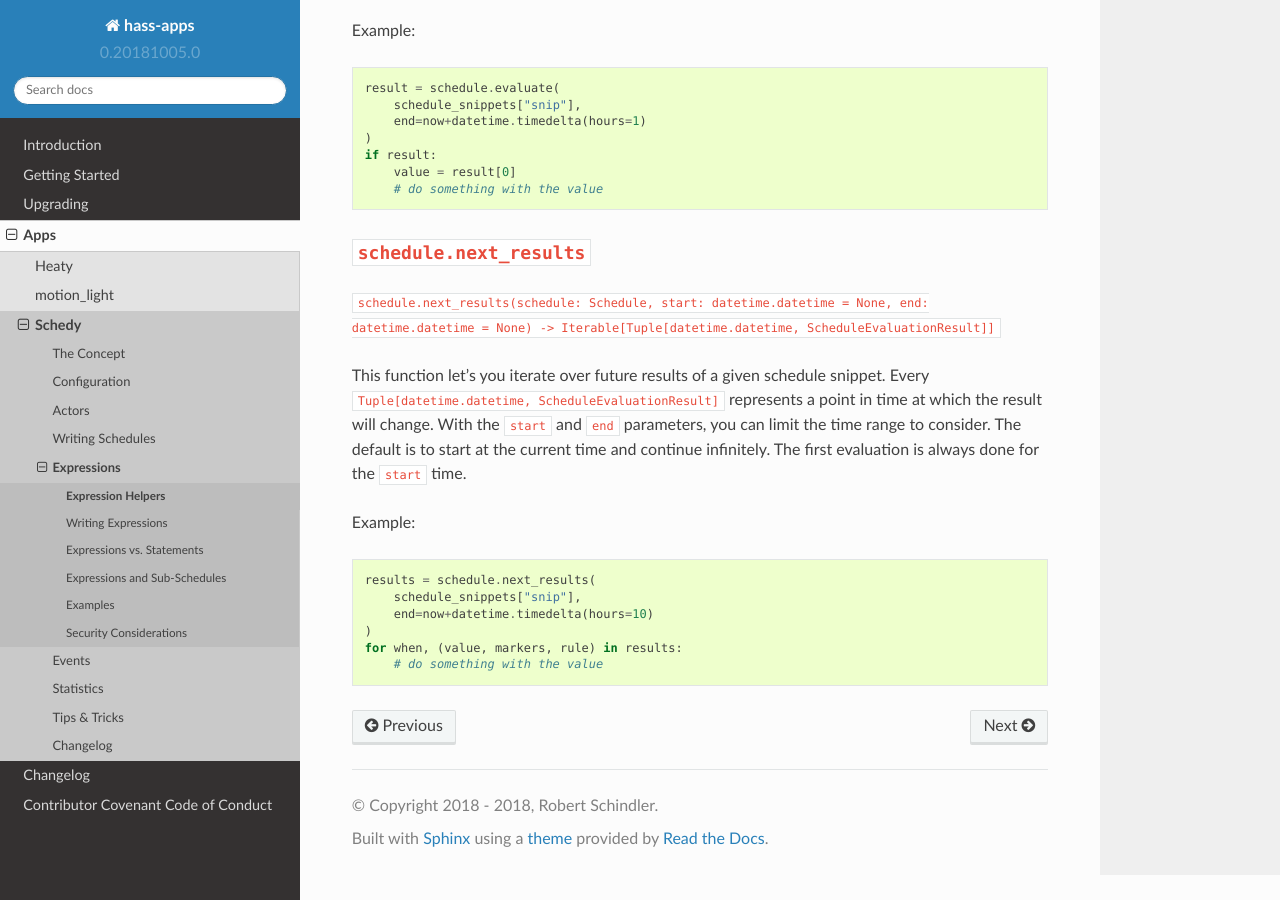
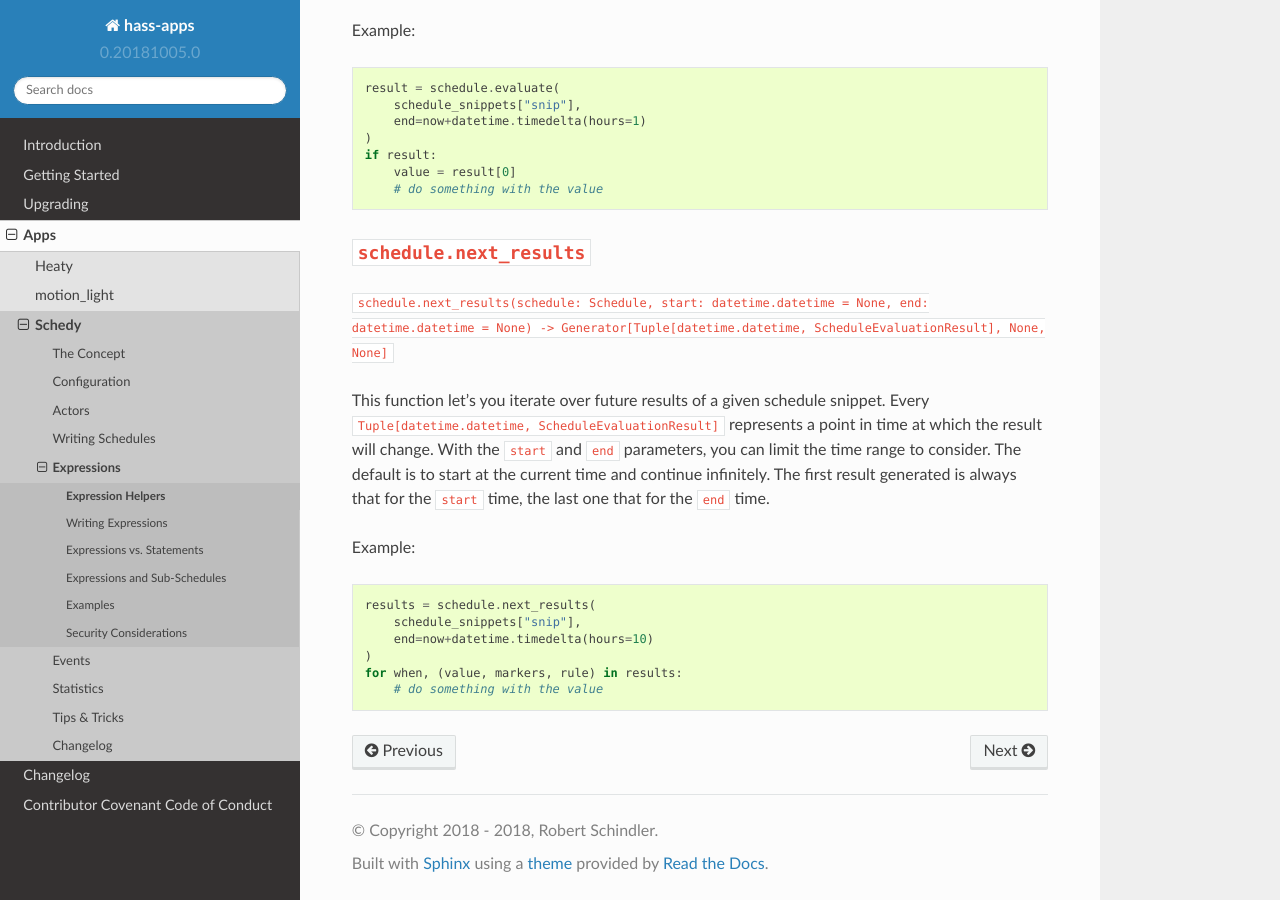
Before and after one commit to bob1de/hass-apps, a Sphinx documentation site: the page built from docs/apps/schedy/expressions/helpers/schedule.rst, in a window 1280 px wide and 900 px high, scrolled down 862 px. Built offline with Sphinx 7.4.7 and the Read the Docs theme 2.0.0, drawn with Linux system fonts in a browser that asks for light colours.

```diff
--- a/docs/apps/schedy/expressions/helpers/schedule.rst
+++ b/docs/apps/schedy/expressions/helpers/schedule.rst
@@ -50,7 +50,7 @@
 ``schedule.next_results``
 -------------------------
 
-``schedule.next_results(schedule: Schedule, start: datetime.datetime = None, end: datetime.datetime = None) -> Iterable[Tuple[datetime.datetime, ScheduleEvaluationResult]]``
+``schedule.next_results(schedule: Schedule, start: datetime.datetime = None, end: datetime.datetime = None) -> Generator[Tuple[datetime.datetime, ScheduleEvaluationResult], None, None]``
 
 This function let's you iterate over future results of a given schedule
 snippet. Every ``Tuple[datetime.datetime, ScheduleEvaluationResult]``
@@ -58,7 +58,8 @@
 With the ``start`` and ``end`` parameters, you can limit the time range
 to consider. The default is to start at the current time and continue
 infinitely.
-The first evaluation is always done for the ``start`` time.
+The first result generated is always that for the ``start`` time, the
+last one that for the ``end`` time.
 
 Example:
 
```
Also changed, not shown: 1 other file.
